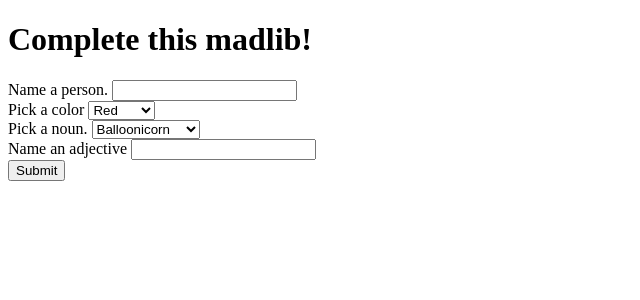
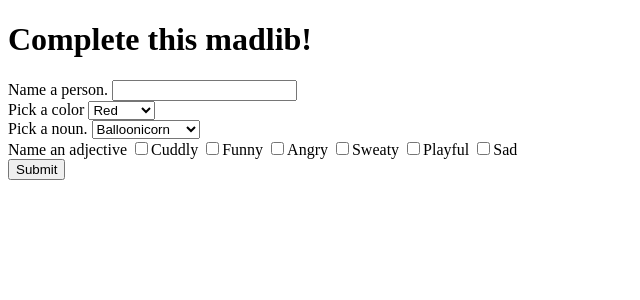
Before and after one commit to Swalvesam/Madlibs, a Flask app: page /game in a window 1280 px wide. Shown: the top 300 px of the page, without its empty margins (0-640 px from the left). Run offline with Flask 2, Linux system fonts and the light colour scheme.

Commit message:
added checkboxes to madlib choice

```diff
--- a/Labs/madlibs/server.py
+++ b/Labs/madlibs/server.py
@@ -55,11 +55,12 @@ def show_madlib_form():
 @app.route('/madlib')
 def show_madlib():
     """ Prints madlib with users input"""
+    #adjectives = ["cuddly", "funny", "angry", "sweaty", "playful", "sad"]
 
     person = request.args.get("person")
     color = request.args.get("color")
     noun = request.args.get("noun")
-    adjective = request.args.get("adjective")
+    adjective = request.args.getlist("adjective")
 
     return render_template("madlib.html", person=person, color=color, noun=noun, adjective=adjective)
 
--- a/Labs/madlibs/templates/game.html
+++ b/Labs/madlibs/templates/game.html
@@ -31,7 +31,14 @@
       <option value="computer">Computer</option>
     </select><br>
     Name an adjective
-    <input type="text" name="adjective"><br>
+    <input type="checkbox" name="adjective" value="cuddly"><label>Cuddly</label>
+    <input type="checkbox" name="adjective" value="funny"><label>Funny</label>
+    <input type="checkbox" name="adjective" value="angry"><label>Angry</label>
+    <input type="checkbox" name="adjective" value="sweaty"><label>Sweaty</label>
+    <input type="checkbox" name="adjective" value="playful"><label>Playful</label>
+    <input type="checkbox" name="adjective" value="sad"><label>Sad</label>
+
+    <br>
     <input type="submit">
     </form>
 
```
